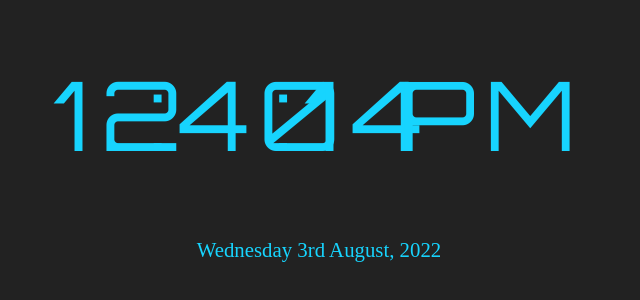
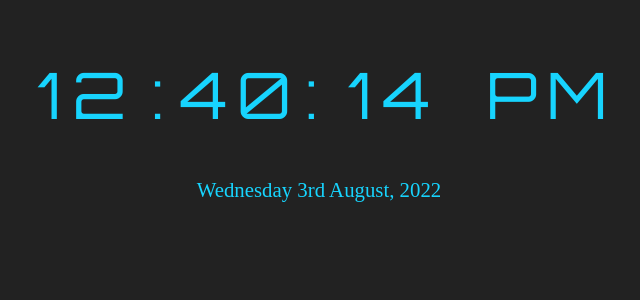
Before and after one commit to TaiwoJazz/digital-clock, a plain HTML site: page index.html in a window 1280 px wide. Shown: the part 242-542 px from the top of the page, without its empty margins (321-961 px from the left). Drawn offline with Linux system fonts and the light colour scheme.

Commit message:
styles change

```diff
--- a/app.js
+++ b/app.js
@@ -32,7 +32,7 @@ function getDate() {
   let second = date.getSeconds();
 
   displaytime.innerHTML = `<h1>
-  <span class="hr">${hour}</span>:<span class="min">${minute}</span>:<span class="sec">${second}</span><span class="daylight"></span></h1>`;
+  <span class="hr">${hour}</span>:<span class="min">${minute}</span>:<span class="sec">${second}</span> <span class="daylight"></span></h1>`;
 
   let hr = document.querySelector(".hr");
   let min = document.querySelector(".min");
--- a/styles.css
+++ b/styles.css
@@ -27,12 +27,17 @@ h1 {
 }
 
 .sec, .min, .hr {
-  width: 95px;
+  width: 85px;
   display: inline-block;
 }
 
 @media only screen and (min-width: 700px){
 	h1 {
-    font-size: 6rem;
+    font-size: 4rem;
+  }
+
+  .sec, .min, .hr {
+    width: 130px;
+    display: inline-block;
   }
 }
```
